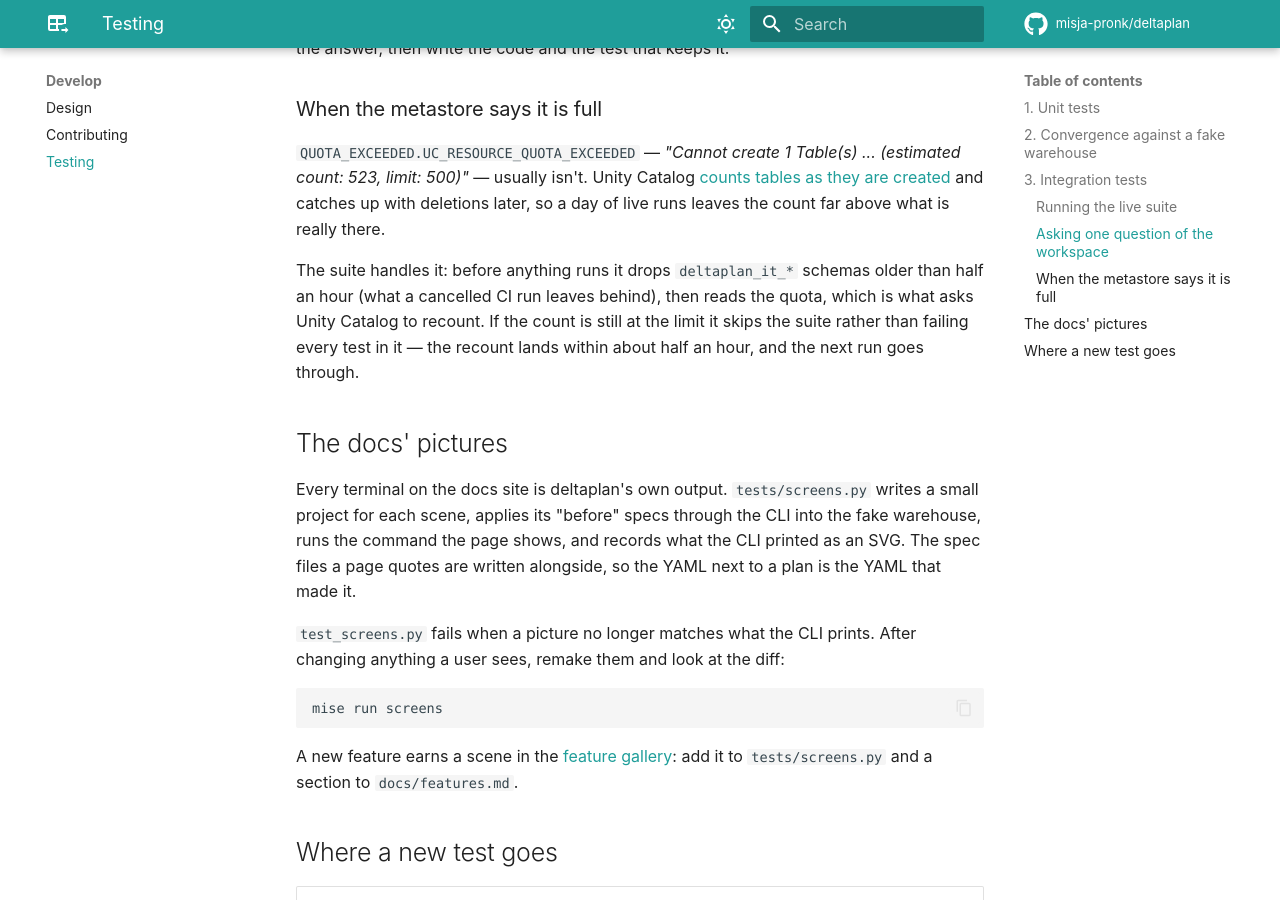
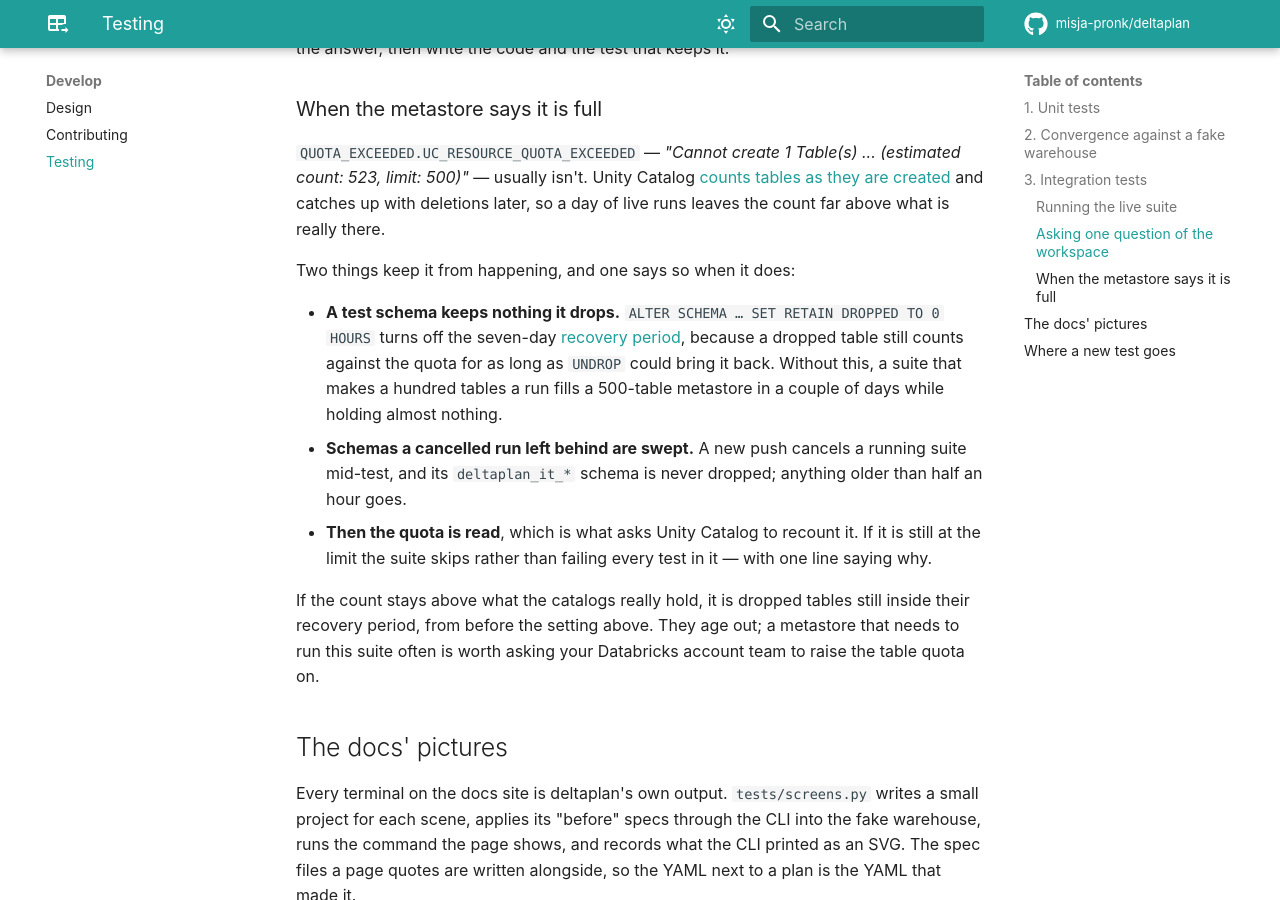
Before and after one commit to misja-pronk/deltaplan, an MkDocs documentation site: the page built from docs/testing.md, in a window 1280 px wide and 900 px high, scrolled down 2936 px. Built offline with MkDocs 1.6.1 and Material for MkDocs 9.7.7, drawn with Linux system fonts in a browser that asks for light colours; comment, search, counter and statistics services are not loaded.

Commit message:
test(live): a test schema keeps nothing it drops
A dropped table is recoverable with UNDROP for seven days, and it counts
against the metastore's table quota the whole time. That is why the quota
said 523 of 500 while the catalogs held 191 tables: two days of live runs,
all of them dropped, none of them gone.

Each test schema now sets RETAIN DROPPED TO 0 HOURS, so what a test makes
stops existing when the test does.

Co-Authored-By: Claude Opus 5 (1M context) <noreply@anthropic.com>

```diff
--- a/docs/testing.md
+++ b/docs/testing.md
@@ -129,11 +129,25 @@ count: 523, limit: 500)"* — usually isn't. Unity Catalog
 and catches up with deletions later, so a day of live runs leaves the count far above
 what is really there.
 
-The suite handles it: before anything runs it drops `deltaplan_it_*` schemas older than
-half an hour (what a cancelled CI run leaves behind), then reads the quota, which is what
-asks Unity Catalog to recount. If the count is still at the limit it skips the suite
-rather than failing every test in it — the recount lands within about half an hour, and
-the next run goes through.
+Two things keep it from happening, and one says so when it does:
+
+- **A test schema keeps nothing it drops.** `ALTER SCHEMA … SET RETAIN DROPPED TO 0
+  HOURS` turns off the seven-day
+  [recovery period](https://docs.databricks.com/aws/en/sql/language-manual/sql-ref-syntax-ddl-undrop-table),
+  because a dropped table still counts against the quota for as long as `UNDROP` could
+  bring it back. Without this, a suite that makes a hundred tables a run fills a
+  500-table metastore in a couple of days while holding almost nothing.
+- **Schemas a cancelled run left behind are swept.** A new push cancels a running suite
+  mid-test, and its `deltaplan_it_*` schema is never dropped; anything older than half an
+  hour goes.
+- **Then the quota is read**, which is what asks Unity Catalog to recount it. If it is
+  still at the limit the suite skips rather than failing every test in it — with one
+  line saying why.
+
+If the count stays above what the catalogs really hold, it is dropped tables still inside
+their recovery period, from before the setting above. They age out; a metastore that
+needs to run this suite often is worth asking your Databricks account team to raise the
+table quota on.
 
 ## The docs' pictures
 
```
Also changed, not shown: 1 other file.
